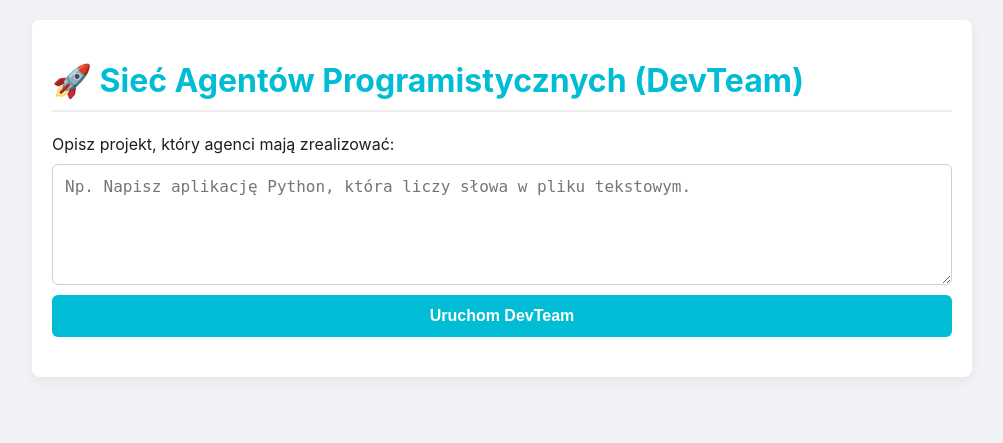
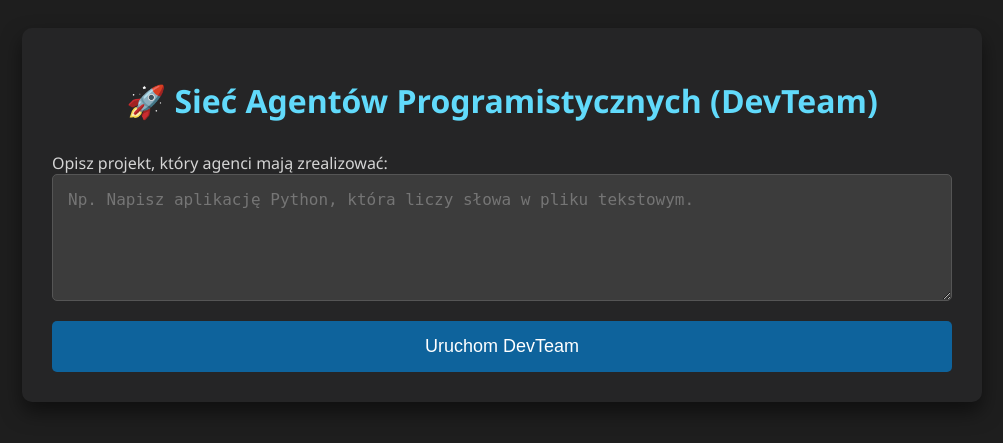
Before and after one commit to rafal1338/AIagent, a Flask app: page / in a window 1280 px wide. Shown: the top 443 px of the page, without its empty margins (138-1141 px from the left). Run offline with Flask 3, Linux system fonts and the light colour scheme.

Commit message:
poprawa css 🖼️

```diff
--- /dev/null
+++ b/static/style.css
@@ -0,0 +1,67 @@
+body {
+    font-family: 'Segoe UI', sans-serif;
+    background-color: #1e1e1e;
+    color: #d4d4d4;
+    padding: 20px;
+}
+.container {
+    max-width: 900px;
+    margin: 0 auto;
+    background-color: #252526;
+    padding: 30px;
+    border-radius: 10px;
+    box-shadow: 0 10px 20px rgba(0,0,0,0.5);
+}
+h1 {
+    color: #61dafb;
+    text-align: center;
+    margin-bottom: 30px;
+}
+textarea {
+    width: 100%;
+    padding: 15px;
+    background-color: #3c3c3c;
+    color: white;
+    border: 1px solid #555;
+    border-radius: 5px;
+    font-size: 16px;
+    resize: vertical;
+    margin-bottom: 15px;
+    box-sizing: border-box; /* Dodano dla poprawności */
+}
+button {
+    width: 100%;
+    padding: 15px;
+    background-color: #0e639c;
+    color: white;
+    border: none;
+    border-radius: 5px;
+    font-size: 18px;
+    cursor: pointer;
+    transition: background-color 0.3s;
+}
+button:hover {
+    background-color: #1177bb;
+}
+.result {
+    margin-top: 30px;
+    background-color: #1e1e1e;
+    padding: 20px;
+    border-radius: 5px;
+    border-left: 5px solid #61dafb;
+    white-space: pre-wrap;
+}
+.error {
+    background-color: #5a1d1d;
+    color: #ffcccc;
+    padding: 15px;
+    border-radius: 5px;
+    margin-top: 20px;
+}
+code {
+    background-color: #111;
+    padding: 2px 5px;
+    border-radius: 3px;
+    font-family: 'Courier New', monospace;
+    color: #ce9178;
+}
--- a/templates/base_template.html
+++ b/templates/base_template.html
@@ -3,18 +3,8 @@
 <head>
     <meta charset="UTF-8">
     <title>AI DevTeam Agent</title>
-    <style>
-        body { font-family: -apple-system, BlinkMacSystemFont, "Segoe UI", Roboto, Helvetica, Arial, sans-serif; margin: 20px; background-color: #f0f2f5; color: #1c1e21; }
-        .container { max-width: 900px; margin: auto; background: #ffffff; padding: 20px; border-radius: 8px; box-shadow: 0 4px 12px rgba(0,0,0,0.05); }
-        h1 { color: #00bcd4; border-bottom: 2px solid #eee; padding-bottom: 10px; }
-        form { display: flex; flex-direction: column; gap: 10px; margin-bottom: 20px; }
-        textarea { padding: 12px; border: 1px solid #ccd0d5; border-radius: 6px; resize: vertical; font-size: 16px; }
-        button { padding: 12px 18px; background-color: #00bcd4; color: white; border: none; border-radius: 6px; cursor: pointer; transition: background-color 0.3s; font-size: 16px; font-weight: bold; }
-        button:hover { background-color: #00acc1; }
-        .result-box { background: #f5f5f5; border: 1px solid #e0e0e0; padding: 15px; border-radius: 6px; margin-top: 20px; white-space: pre-wrap; font-family: "Courier New", Courier, monospace; }
-        .error-box { background: #ffebee; border: 1px solid #ffcdd2; padding: 15px; border-radius: 6px; margin-top: 20px; color: #d32f2f; }
-        .task-summary { font-weight: bold; margin-bottom: 10px; color: #0d6efd; }
-    </style>
+    <link rel="stylesheet" href="{{ url_for('static', filename='style.css') }}">
+
 </head>
 <body>
     <div class="container">
```
